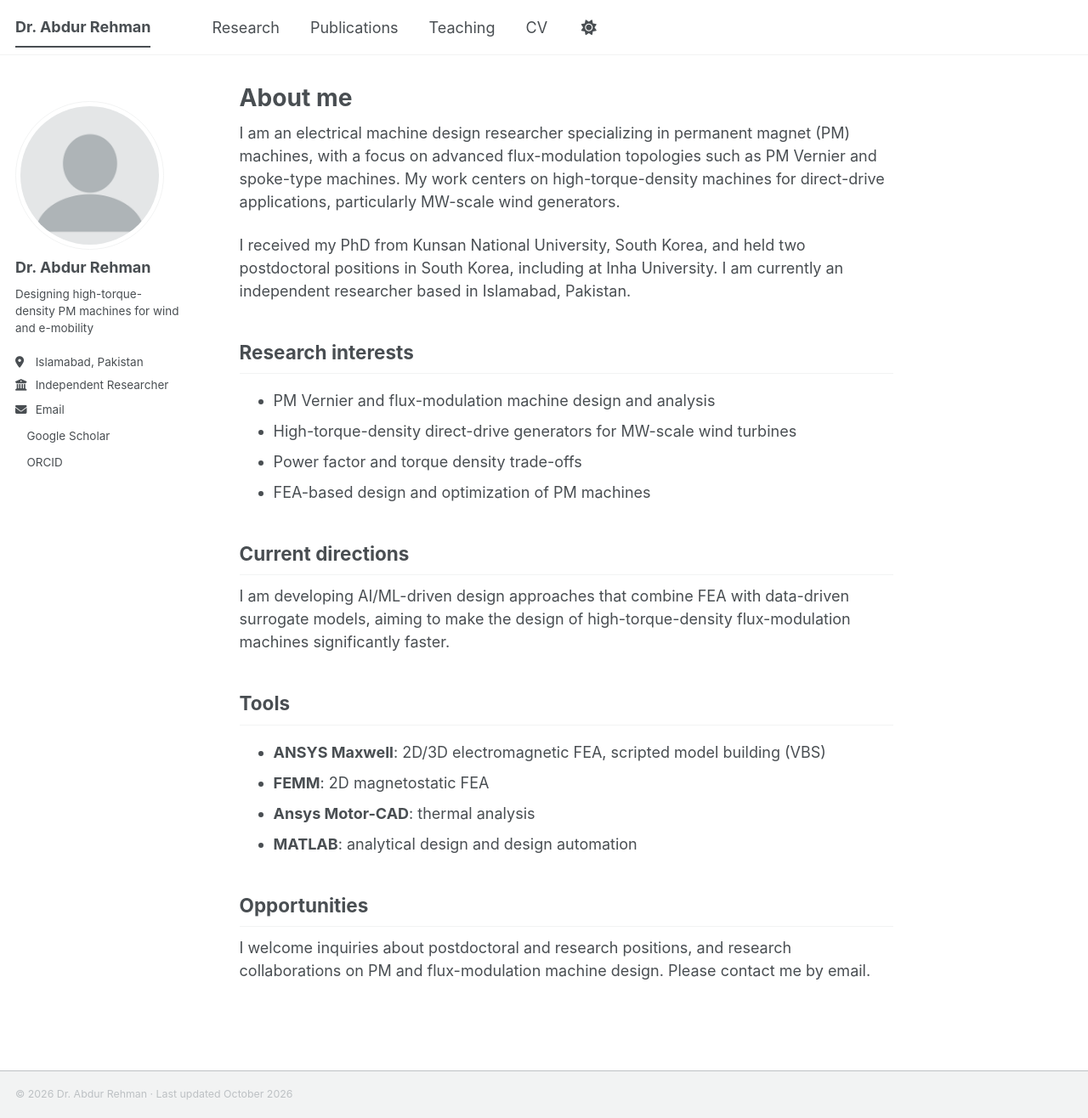
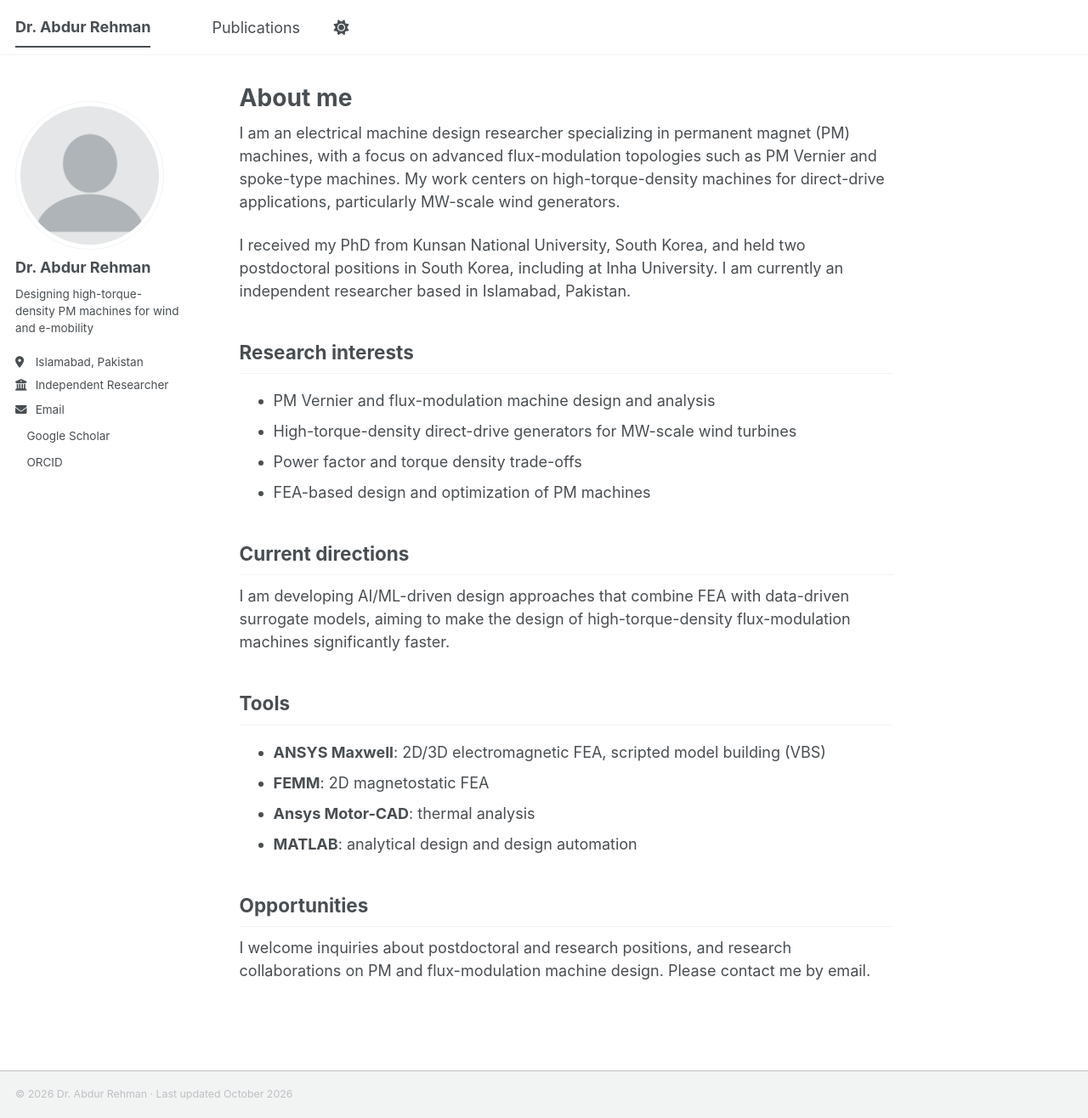
Before and after one commit to dr-abdur-rehman/dr-abdur-rehman.github.io, a Jekyll site: the page built from _pages/about.md, in a window 1280 px wide and 1316 px high. Shown: the whole window at 85% size. Built offline with Jekyll 4.4.1, drawn with Linux system fonts in a browser that asks for light colours; a style sheet for code colours, icons or effects is not loaded.

Commit message:
Update navigation.yml

```diff
--- a/_data/navigation.yml
+++ b/_data/navigation.yml
@@ -8,14 +8,5 @@
 #      Markdown formatted page while the second is generated using JSON.
 
 main:
-  - title: "Research"
-    url: /portfolio/
-
   - title: "Publications"
     url: /publications/
-
-  - title: "Teaching"
-    url: /teaching/
-
-  - title: "CV"
-    url: /cv/
```
